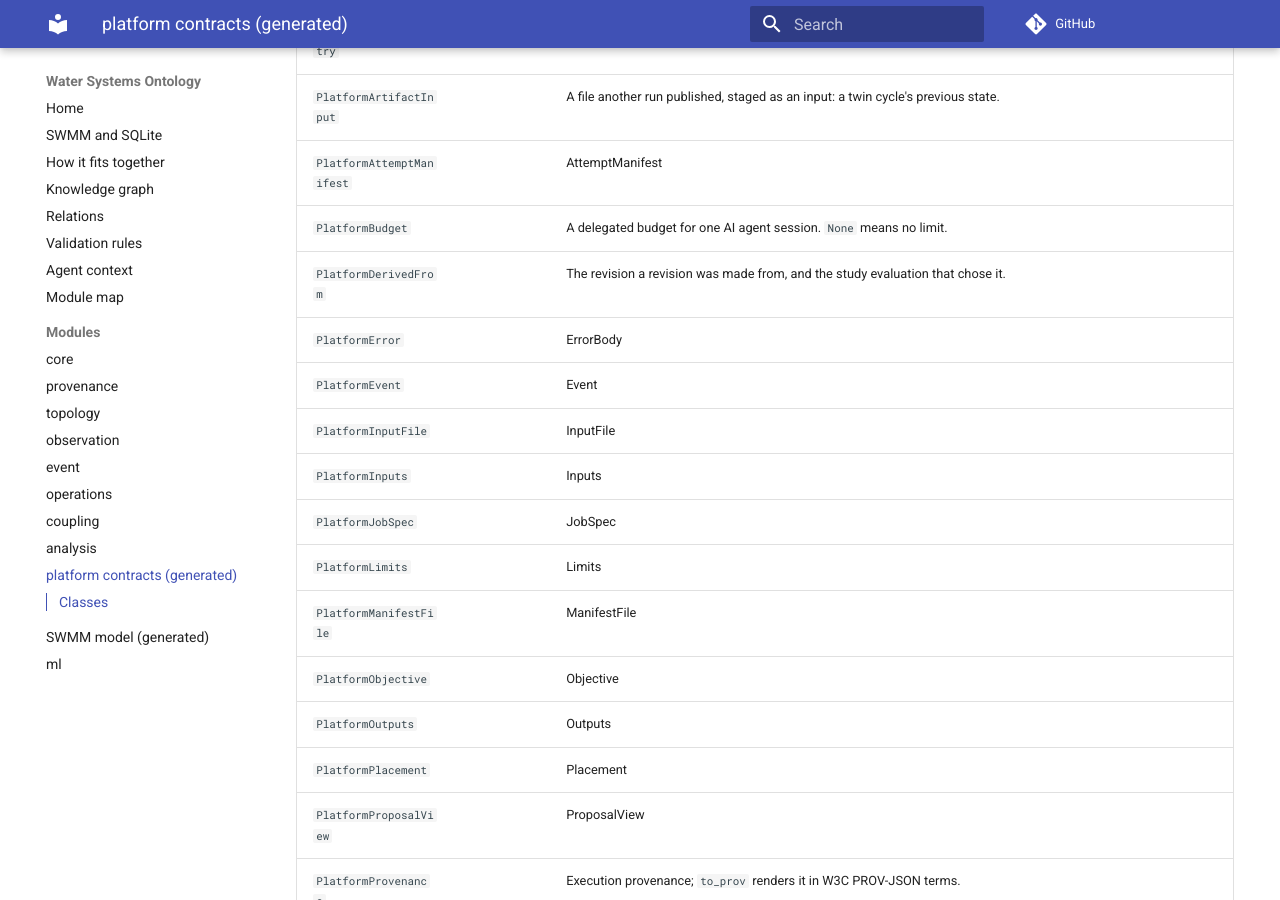
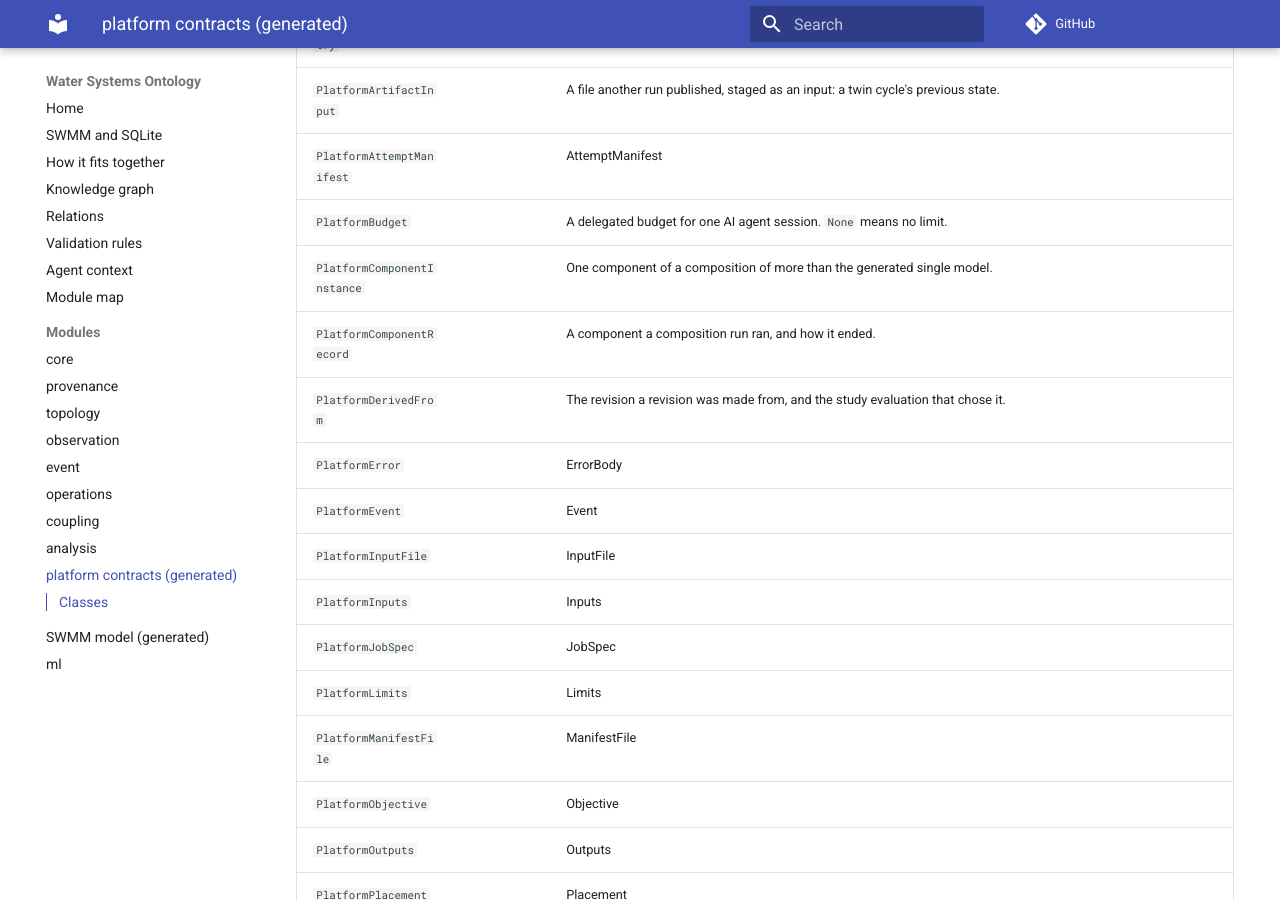
Before and after one commit to HydroCouple/water-ontology, an MkDocs documentation site: the page built from docs/diagrams/analysis-platform.md, in a window 1280 px wide and 900 px high, scrolled down 872 px. Built offline with MkDocs 1.6.1 and Material for MkDocs 9.7.7, drawn with Linux system fonts in a browser that asks for light colours; comment, search, counter and statistics services are not loaded.

Commit message:
Re-vendor the platform schemas at e016891: compositions
The platform's Phase 5 contracts: a revision manifest may list the
component instances of an authored composition, an attempt manifest's
provenance names the components a composition run ran, a job's runtime
may need a composition host, and a target reports the hosts it offers.

```diff
--- a/docs/diagrams/analysis-platform.md
+++ b/docs/diagrams/analysis-platform.md
@@ -59,6 +59,19 @@ classDiagram
     float max_estimated_spend
     integer max_evaluations
     integer max_runs
+  }
+  class PlatformComponentInstance {
+    string component_info_id*
+    string id*
+    string model*
+    string role*
+  }
+  class PlatformComponentRecord {
+    string component_info_id*
+    string final_status*
+    string id*
+    string qualification*
+    string role*
   }
   class PlatformDerivedFrom {
     string decisions
@@ -163,6 +176,7 @@ classDiagram
     PlatformActor actor*
     string attempt_id*
     integer attempt_number*
+    PlatformComponentRecord components
     string composition_sha256*
     datetime finished_at*
     string inputs*
@@ -193,6 +206,7 @@ classDiagram
     string sha256*
   }
   class PlatformRevisionManifest {
+    PlatformComponentInstance component_instances
     string components*
     string composition
     datetime created_at*
@@ -331,8 +346,10 @@ classDiagram
   PlatformJobSpec *-- "1" PlatformRuntime : runtime
   PlatformJobSpec *-- "1" PlatformWorkload : workload
   PlatformProvenance *-- "1" PlatformActor : actor
+  PlatformProvenance *-- "*" PlatformComponentRecord : components
   PlatformProvenance *-- "1" PlatformResumedFrom : resumed_from
   PlatformProvenance *-- "1" PlatformRuntimeVersions : runtime
+  PlatformRevisionManifest *-- "*" PlatformComponentInstance : component_instances
   PlatformRevisionManifest *-- "1" PlatformDerivedFrom : derived_from
   PlatformRevisionManifest *-- "*" PlatformManifestFile : files
   PlatformScheduleView *-- "*" PlatformScheduleCycleView : history
@@ -354,6 +371,8 @@ classDiagram
 | `PlatformArtifactInput` |  | A file another run published, staged as an input: a twin cycle's previous state. |
 | `PlatformAttemptManifest` |  | AttemptManifest |
 | `PlatformBudget` |  | A delegated budget for one AI agent session. ``None`` means no limit. |
+| `PlatformComponentInstance` |  | One component of a composition of more than the generated single model. |
+| `PlatformComponentRecord` |  | A component a composition run ran, and how it ended. |
 | `PlatformDerivedFrom` |  | The revision a revision was made from, and the study evaluation that chose it. |
 | `PlatformError` |  | ErrorBody |
 | `PlatformEvent` |  | Event |
```
Also changed, not shown: other parts of docs/diagrams/analysis-platform.md (+2 -2 lines), 9 other files.
